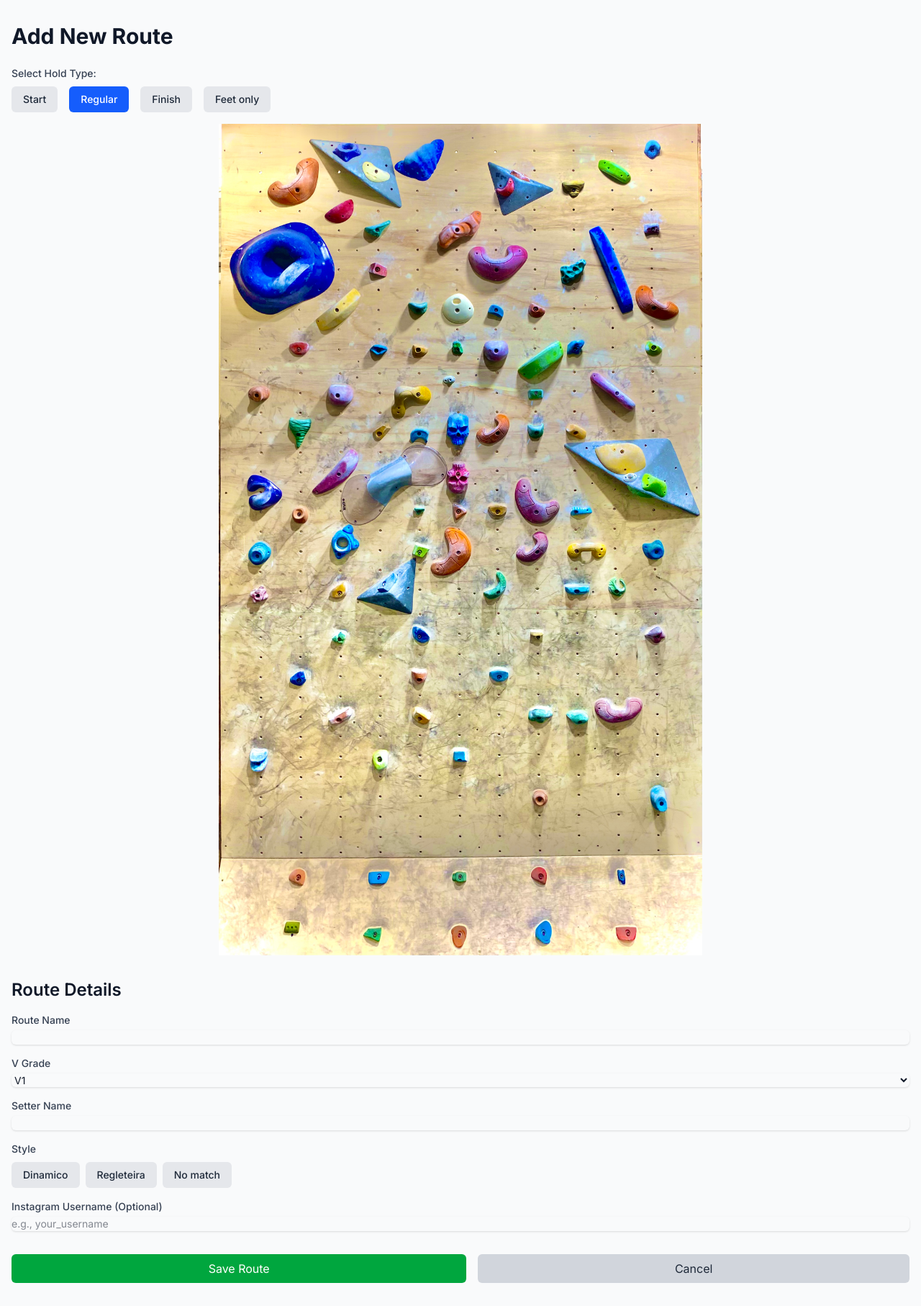
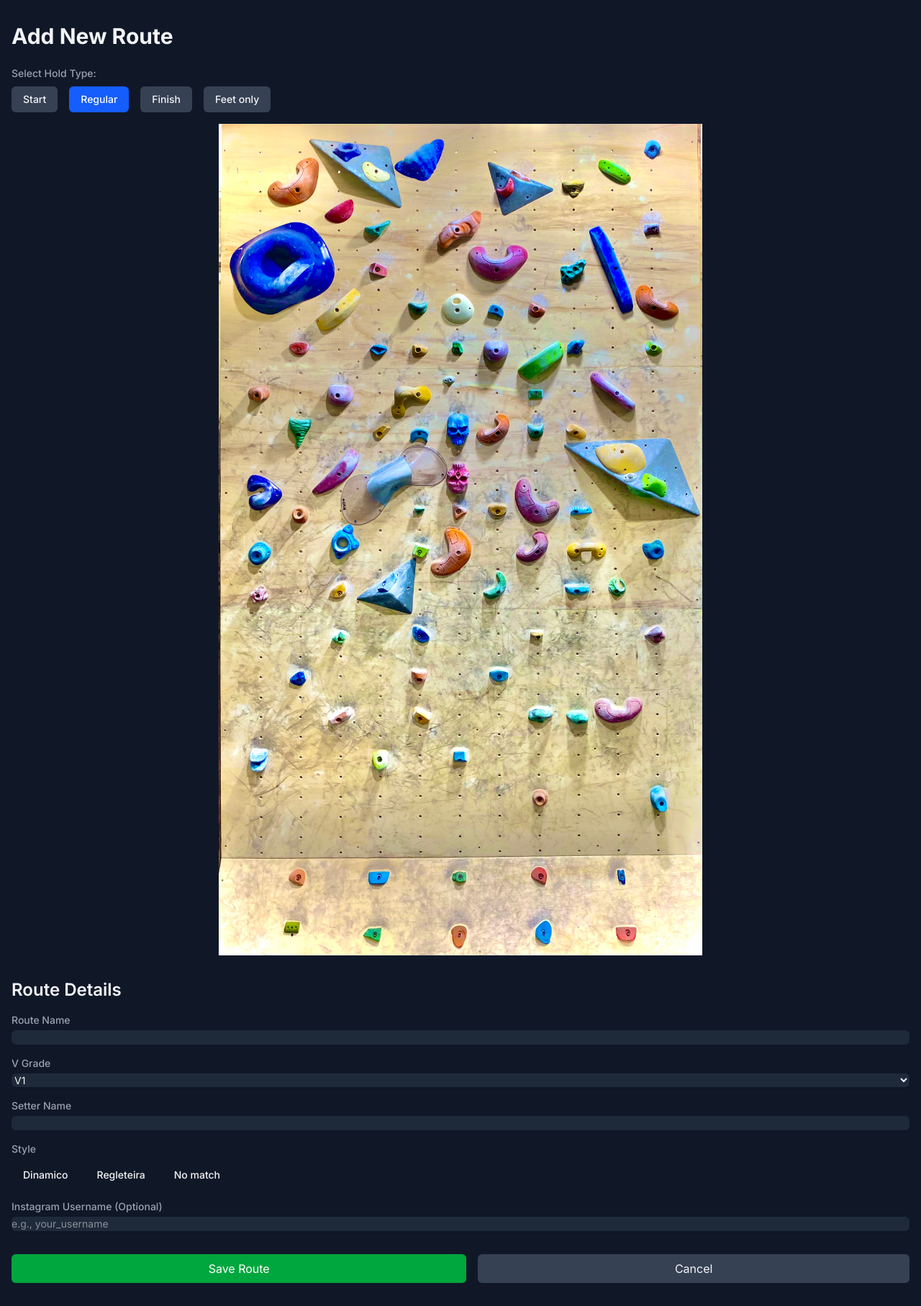
Before and after one commit to moura-pedro/spray-wall, a Next.js app: page /add-route in a window 1280 px wide. Shown: the whole page at 72% size. Built offline with nearby package versions, Linux system fonts and the light colour scheme.

Commit message:
updated the UI

```diff
--- a/src/app/add-route/page.tsx
+++ b/src/app/add-route/page.tsx
@@ -14,10 +14,10 @@ interface Marker {
 }
 
 const markerColors: Record<MarkerType, string> = {
-  'start': 'border-green-600', // Green border for start
-  'regular': 'border-blue-500', // Blue border for regular
-  'finish': 'border-red-600', // Red border for finish
-  'feet only': 'border-yellow-500', // Yellow border for feet only
+  'start': 'border-green-500', // Adjusted green color for contrast
+  'regular': 'border-blue-500', // Adjusted blue color for contrast
+  'finish': 'border-red-500', // Adjusted red color for contrast
+  'feet only': 'border-yellow-500', // Adjusted yellow color for contrast
 };
 
 // Define Route Style types
@@ -157,18 +157,18 @@ export default function AddRoutePage() {
   const markerTypes: MarkerType[] = ['start', 'regular', 'finish', 'feet only'];
 
   return (
-    <div className="container mx-auto px-4 py-8">
-      <h1 className="text-2xl sm:text-3xl font-bold text-gray-900 mb-6">Add New Route</h1>
+    <div className="container mx-auto px-4 py-8 text-gray-100">
+      <h1 className="text-2xl sm:text-3xl font-bold text-gray-100 mb-6">Add New Route</h1>
 
       {/* Marker Type Selection */}
       <div className="mb-4">
-        <label className="block text-sm font-medium text-gray-700 mb-2">Select Hold Type:</label>
+        <label className="block text-sm font-medium text-gray-400 mb-2">Select Hold Type:</label>
         <div className="flex gap-4">
           {markerTypes.map(type => (
             <button
               key={type}
               className={`px-4 py-2 rounded-md text-sm font-medium ${
-                selectedMarkerType === type ? 'bg-blue-600 text-white' : 'bg-gray-200 text-gray-800'
+                selectedMarkerType === type ? 'bg-blue-600 text-white' : 'bg-gray-700 text-gray-100'
               }`}
               onClick={() => setSelectedMarkerType(type)}
             >
@@ -212,23 +212,23 @@ export default function AddRoutePage() {
       </div>
 
       <div className="mt-8">
-        <h2 className="text-2xl font-semibold text-gray-900 mb-4">Route Details</h2>
+        <h2 className="text-2xl font-semibold text-gray-100 mb-4">Route Details</h2>
         <div className="flex flex-col gap-4">
           <div>
-            <label htmlFor="routeName" className="block text-sm font-medium text-gray-700">Route Name</label>
+            <label htmlFor="routeName" className="block text-sm font-medium text-gray-400">Route Name</label>
             <input
               type="text"
               id="routeName"
-              className="mt-1 block w-full rounded-md border-gray-300 shadow-sm focus:border-blue-500 focus:ring-blue-500 sm:text-sm text-gray-900"
+              className="mt-1 block w-full rounded-md border-gray-700 bg-gray-800 text-gray-100 shadow-sm focus:border-blue-500 focus:ring-blue-500 sm:text-sm"
               value={routeName}
               onChange={(e) => setRouteName(e.target.value)}
             />
           </div>
           <div>
-            <label htmlFor="routeGrade" className="block text-sm font-medium text-gray-700">V Grade</label>
+            <label htmlFor="routeGrade" className="block text-sm font-medium text-gray-400">V Grade</label>
             <select
               id="routeGrade"
-              className="mt-1 block w-full rounded-md border-gray-300 shadow-sm focus:border-blue-500 focus:ring-blue-500 sm:text-sm text-gray-900"
+              className="mt-1 block w-full rounded-md border-gray-700 bg-gray-800 text-gray-100 shadow-sm focus:border-blue-500 focus:ring-blue-500 sm:text-sm"
               value={routeGrade}
               onChange={(e) => setRouteGrade(e.target.value)}
             >
@@ -238,23 +238,23 @@ export default function AddRoutePage() {
             </select>
           </div>
           <div>
-            <label htmlFor="setterName" className="block text-sm font-medium text-gray-700">Setter Name</label>
+            <label htmlFor="setterName" className="block text-sm font-medium text-gray-400">Setter Name</label>
             <input
               type="text"
               id="setterName"
-              className="mt-1 block w-full rounded-md border-gray-300 shadow-sm focus:border-blue-500 focus:ring-blue-500 sm:text-sm text-gray-900"
+              className="mt-1 block w-full rounded-md border-gray-700 bg-gray-800 text-gray-100 shadow-sm focus:border-blue-500 focus:ring-blue-500 sm:text-sm"
               value={setterName}
               onChange={(e) => setSetterName(e.target.value)}
             />
           </div>
           <div>
-            <label className="block text-sm font-medium text-gray-700 mb-2">Style</label>
+            <label className="block text-sm font-medium text-gray-400 mb-2">Style</label>
             <div className="flex flex-wrap gap-2">
               {routeStyles.map(style => (
                 <button
                   key={style}
                   className={`px-4 py-2 rounded-md text-sm font-medium ${
-                    selectedStyles.includes(style) ? 'bg-blue-600 text-white' : 'bg-gray-200 text-gray-800'
+                    selectedStyles.includes(style) ? 'bg-blue-600 text-white' : 'bg-700 text-gray-100'
                   }`}
                   onClick={() => handleStyleChange(style)}
                 >
@@ -264,11 +264,11 @@ export default function AddRoutePage() {
             </div>
           </div>
           <div>
-            <label htmlFor="instagramLink" className="block text-sm font-medium text-gray-700">Instagram Username (Optional)</label>
+            <label htmlFor="instagramLink" className="block text-sm font-medium text-gray-400">Instagram Username (Optional)</label>
             <input
               type="text"
               id="instagramLink"
-              className="mt-1 block w-full rounded-md border-gray-300 shadow-sm focus:border-blue-500 focus:ring-blue-500 sm:text-sm text-gray-900"
+              className="mt-1 block w-full rounded-md border-gray-700 bg-gray-800 text-gray-100 shadow-sm focus:border-blue-500 focus:ring-blue-500 sm:text-sm"
               value={instagramLink}
               onChange={(e) => setInstagramLink(e.target.value)}
               placeholder="e.g., your_username"
@@ -282,7 +282,7 @@ export default function AddRoutePage() {
               Save Route
             </button>
             <button
-              className="mt-4 rounded-md bg-gray-300 px-4 py-2 text-gray-800 hover:bg-gray-400 flex-grow"
+              className="mt-4 rounded-md bg-gray-700 px-4 py-2 text-gray-100 hover:bg-gray-600 flex-grow"
               onClick={() => router.push('/')}
             >
               Cancel
--- a/src/app/layout.tsx
+++ b/src/app/layout.tsx
@@ -16,8 +16,8 @@ export default function RootLayout({
 }>) {
   return (
     <html lang="en">
-      <body className={inter.className}>
-        <main className="min-h-screen bg-gray-50">
+      <body className={`${inter.className} bg-gray-900 text-gray-100`}>
+        <main className="min-h-screen bg-gray-900">
           {children}
         </main>
       </body>
--- a/src/app/page.tsx
+++ b/src/app/page.tsx
@@ -9,10 +9,10 @@ import { Range, getTrackBackground } from 'react-range'; // Import Range and get
 type MarkerType = 'start' | 'regular' | 'finish' | 'feet only';
 
 const markerColors: Record<MarkerType, string> = {
-  'start': 'border-green-600', // Green border for start
-  'regular': 'border-blue-500', // Blue border for regular
-  'finish': 'border-red-600', // Red border for finish
-  'feet only': 'border-yellow-500', // Yellow border for feet only
+  'start': 'border-green-500', // Adjusted green color for contrast
+  'regular': 'border-blue-500', // Adjusted blue color for contrast
+  'finish': 'border-red-500', // Adjusted red color for contrast
+  'feet only': 'border-yellow-500', // Adjusted yellow color for contrast
 };
 
 interface Marker {
@@ -82,10 +82,10 @@ export default function Home() {
   });
 
   return (
-    <div className="container mx-auto px-4 py-8">
+    <div className="container mx-auto px-4 py-8 text-gray-100">
       <header className="mb-8">
-        <h1 className="text-3xl sm:text-4xl font-bold text-gray-900">Spray Wall Routes</h1>
-        <p className="mt-2 text-gray-600">Track and manage your climbing routes</p>
+        <h1 className=" flex justify-center text-3xl sm:text-4xl font-bold text-gray-100">Spray Sesh</h1>
+        <p className="flex justify-center mt-2 text-gray-400">Veja as rotas que já foram feitas</p>
       </header>
 
       {!selectedRoute ? (
@@ -93,7 +93,7 @@ export default function Home() {
         <>
           {/* Grade Range Slider Filter */}
           <div className="mb-8">
-            <label className="block text-sm font-medium text-gray-700 mb-2">Filter by Grade Range: V{gradeRange[0]} - V{gradeRange[1]}</label>
+            <label className="block text-sm font-medium text-gray-400 mb-2">Filter by Grade Range: V{gradeRange[0]} - V{gradeRange[1]}</label>
             <div className="flex justify-center items-center w-full max-w-xs mx-auto">
               <Range
                 values={gradeRange}
@@ -108,7 +108,7 @@ export default function Home() {
                       ...props.style,
                       height: '6px',
                       width: '100%',
-                      backgroundColor: '#ccc',
+                      backgroundColor: '#555',
                       borderRadius: '3px',
                     }}
                   >
@@ -122,12 +122,12 @@ export default function Home() {
                       ...props.style,
                       height: '24px',
                       width: '24px',
-                      backgroundColor: '#999',
+                      backgroundColor: '#BBB',
                       borderRadius: '50%',
                       display: 'flex',
                       justifyContent: 'center',
                       alignItems: 'center',
-                      boxShadow: '0px 2px 6px #AAA',
+                      boxShadow: '0px 2px 6px #888',
                     }}
                   />
                 )}
@@ -163,27 +163,27 @@ export default function Home() {
         </>
       ) : (
         // Display route details (image with markers) when a route is selected
-        <div className="mt-8">
-          <h2 className="text-2xl font-semibold text-gray-900 mb-4">{selectedRoute.name}</h2>
-          <p className="text-gray-600 mb-2">Grade: {selectedRoute.grade}</p>
-          {selectedRoute.setterName && <p className="text-gray-600 mb-2">Setter: {selectedRoute.setterName}</p>}
+        <div className="mt-8 text-gray-100">
+          <h2 className="text-2xl font-semibold text-gray-100 mb-4">{selectedRoute.name}</h2>
+          <p className="text-gray-400 mb-2">Grade: {selectedRoute.grade}</p>
+          {selectedRoute.setterName && <p className="text-gray-400 mb-2">Setter: {selectedRoute.setterName}</p>}
           {selectedRoute.style && selectedRoute.style.length > 0 && (
-             <p className="text-gray-600 mb-2">Style: {selectedRoute.style.map(s => s.charAt(0).toUpperCase() + s.slice(1)).join(', ')}</p>
+             <p className="text-gray-400 mb-2">Style: {selectedRoute.style.map(s => s.charAt(0).toUpperCase() + s.slice(1)).join(', ')}</p>
           )}
            {selectedRoute.instagram && (
-            <p className="text-gray-600 mb-2">
+            <p className="text-gray-400 mb-2">
               Instagram:
               <a
                 href={`https://www.instagram.com/${selectedRoute.instagram}/`}
                 target="_blank"
                 rel="noopener noreferrer"
-                className="text-blue-600 hover:underline ml-1"
+                className="text-blue-400 hover:underline ml-1"
               >
                 @{selectedRoute.instagram}
               </a>
             </p>
           )}
-          <p className="text-gray-600 mb-4">{selectedRoute.description}</p>
+          <p className="text-gray-400 mb-4">{selectedRoute.description}</p>
 
           {selectedRoute.image && selectedRoute.markers && (
             <div className="relative w-full max-w-2xl mx-auto mb-4">
```
